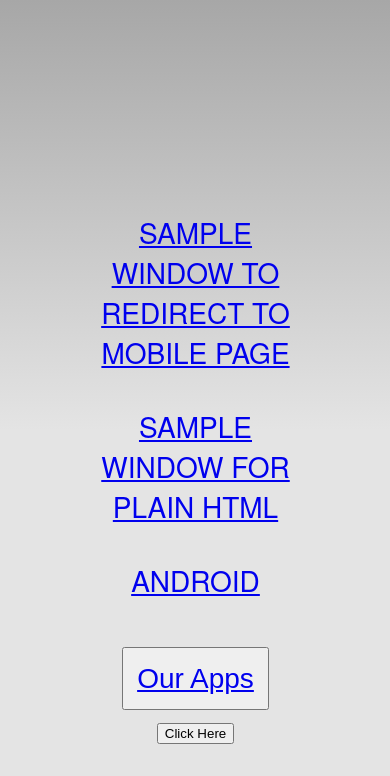
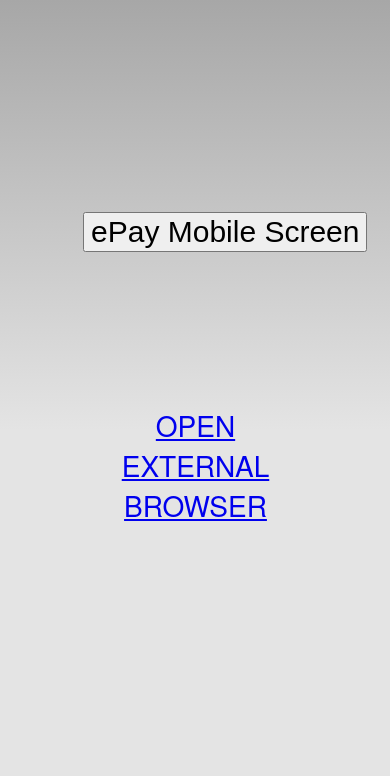
Before and after one commit to dineshprodapt/cordova_app, a plain HTML site: page www/index.html in a window 390 px wide. Drawn offline with nearby package versions, Linux system fonts and the light colour scheme; some packages are replaced by stand-ins of ours.

Commit message:
changes4

```diff
--- a/www/index.html
+++ b/www/index.html
@@ -67,16 +67,16 @@
 a{
 font-size: 28px;
 }
+.btn
+{
+font-size: 30px;
+}
 </style>
 	</head>
     <body onLoad="onLoad()">
         <div class="app">
-		<a href="#" id="apache">Sample window to redirect to mobile page</a><br><br><br>
-		<a href="#" id="apache2">Sample window for plain HTML</a><br><br><br>
-		<a href="#" onclick="navigator.app.loadUrl('http://google.com', {openExternal : true})" >Android</a><br><br><br>
-		<button style="margin:1em;padding:1em;"><a href="#" onclick="window.open('play.google.com/';, '_blank', 'location=yes');">Our Apps</a></button>
-		<input type="button" id="button1" onclick="window.open('http://google.com','_blank','location=yes','closebuttoncaption=Return');" value="Click Here">
-
+		<input type="button" id="button1" class="btn" onclick="window.open('http://windstream.com','_blank','location=yes','closebuttoncaption=Return');" value="ePay Mobile Screen"><br><br><br><br><br><br><br><br><br><br>
+	<a href="#" onclick="navigator.app.loadUrl('http://google.com', {openExternal : true})" >Open External Browser</a>
         </div>
     </body>
 </html>
```
